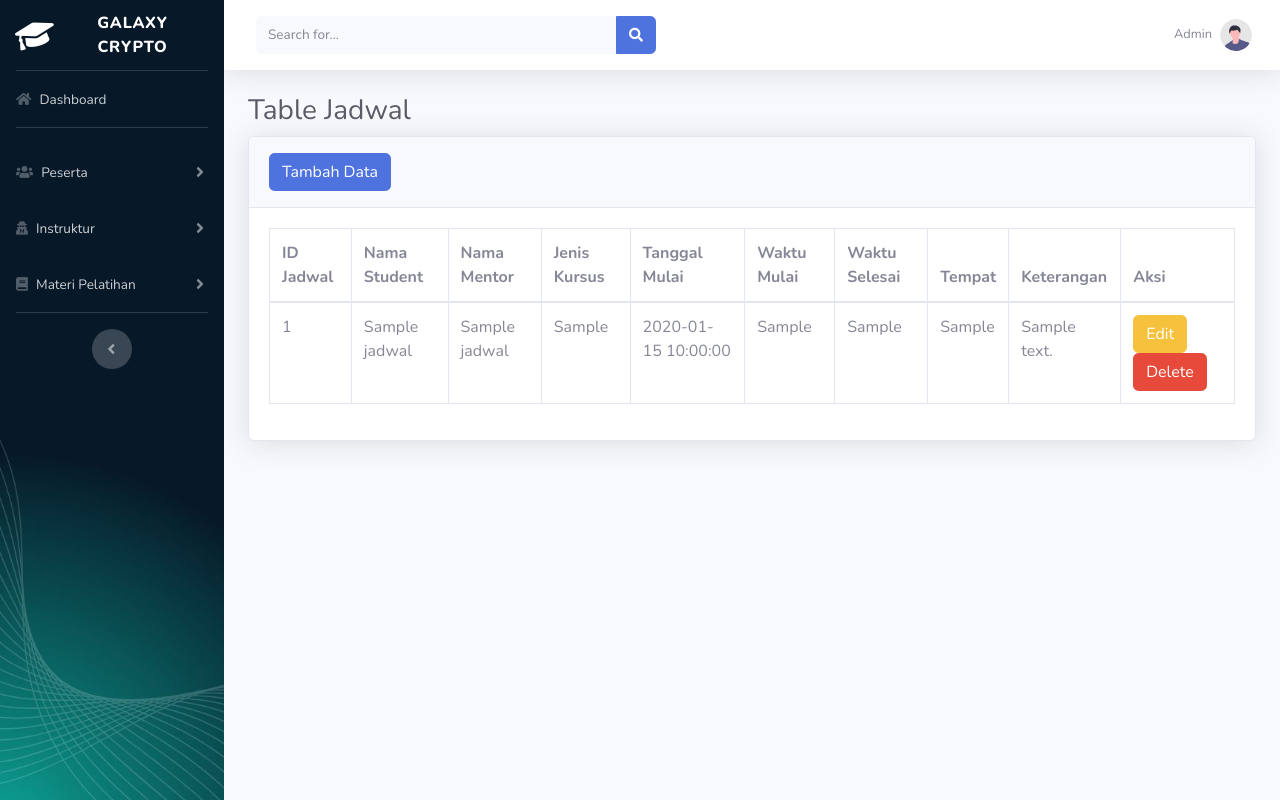
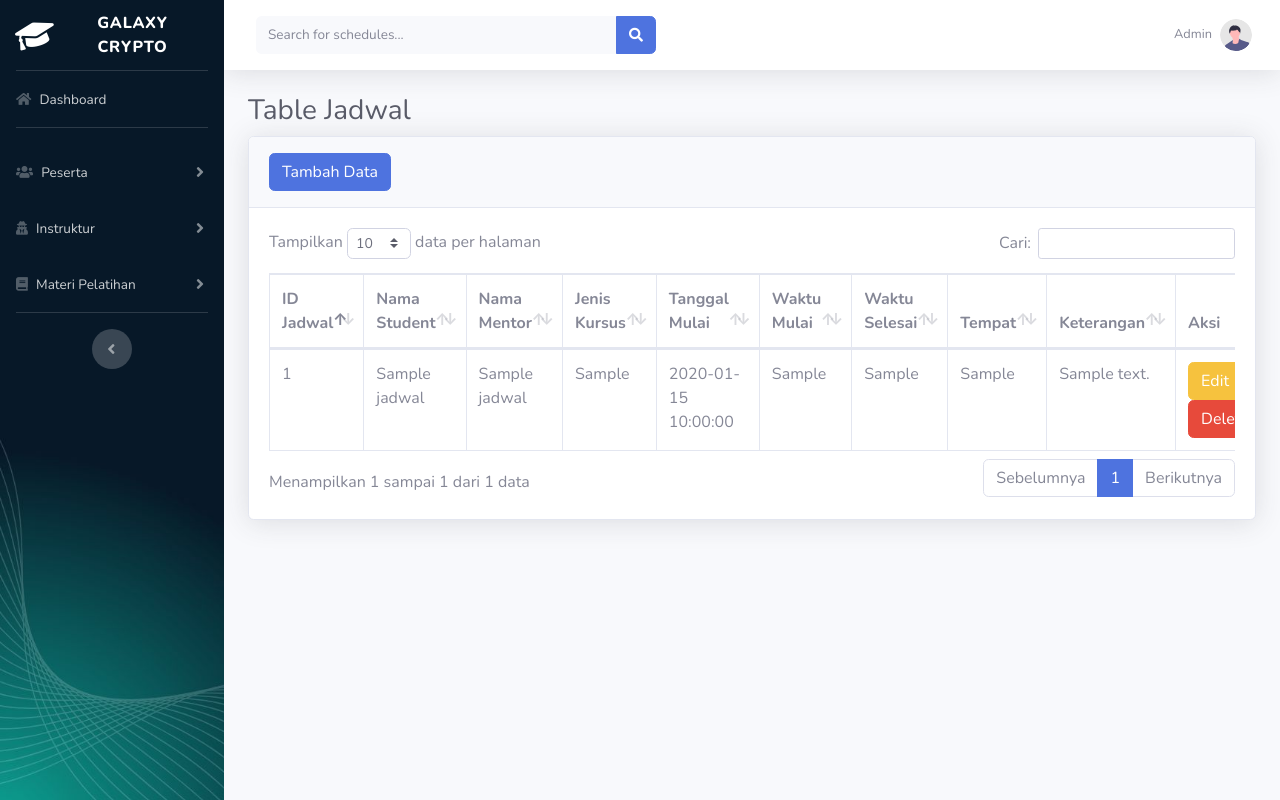
Before and after one commit to aribisma13/galaxy-crypto, a PHP site: page /jadwal.php in a window 1280 px wide. Run offline with PHP 8.4, Linux system fonts and the light colour scheme; tables that the repository leaves empty or names only in its code hold one stand-in row (values such as "Sample post").

Commit message:
four commit

```diff
--- a/jadwal.php
+++ b/jadwal.php
@@ -18,18 +18,19 @@
 
     <!-- Custom styles for this template-->
     <link href="css/sb-admin-2.min.css" rel="stylesheet">
-</head>
 
-<body id="page-top">
+    <!-- DataTables CSS -->
+    <link href="vendor/datatables/dataTables.bootstrap4.min.css" rel="stylesheet">
 
-<Style>
+    <style>
         #accordionSidebar {
-    background-image: url('assets/img/bg-dashboard.jpg'); /* Sesuaikan path dengan lokasi gambar */
+            background-image: url('assets/img/bg-dashboard.jpg');
             background-size: cover;
             background-position: left;
             background-repeat: no-repeat;
         }
-</Style>
+    </style>
+</head>
 
     <!-- Page Wrapper -->
     <div id="wrapper">
@@ -134,7 +135,7 @@
                     <!-- Topbar Search -->
                     <form class="d-none d-sm-inline-block form-inline mr-auto ml-md-3 my-2 my-md-0 mw-100 navbar-search">
                         <div class="input-group">
-                            <input type="text" class="form-control bg-light border-0 small" placeholder="Search for..." aria-label="Search" aria-describedby="basic-addon2">
+                            <input type="text" class="form-control bg-light border-0 small" id="searchInput" placeholder="Search for schedules..." aria-label="Search" aria-describedby="basic-addon2">
                             <div class="input-group-append">
                                 <button class="btn btn-primary" type="button">
                                     <i class="fas fa-search fa-sm"></i>
@@ -155,7 +156,7 @@
                             <div class="dropdown-menu dropdown-menu-right p-3 shadow animated--grow-in" aria-labelledby="searchDropdown">
                                 <form class="form-inline mr-auto w-100 navbar-search">
                                     <div class="input-group">
-                                        <input type="text" class="form-control bg-light border-0 small" placeholder="Search for..." aria-label="Search" aria-describedby="basic-addon2">
+                                        <input type="text" class="form-control bg-light border-0 small" id="searchInputMobile" placeholder="Search for schedules..." aria-label="Search" aria-describedby="basic-addon2">
                                         <div class="input-group-append">
                                             <button class="btn btn-primary" type="button">
                                                 <i class="fas fa-search fa-sm"></i>
@@ -182,8 +183,11 @@
                         </li>
                     </ul>
                 </nav>
-                <!-- Page Content -->
+                <!-- End of Topbar -->
+
+                <!-- Begin Page Content -->
                 <div class="container-fluid">
+
                     <!-- Modal Tambah Jadwal -->
                     <div class="modal fade" id="tambahJadwalModal" tabindex="-1" role="dialog" aria-labelledby="tambahJadwalModalLabel" aria-hidden="true">
                         <div class="modal-dialog" role="document">
@@ -306,8 +310,16 @@
                         </div>
                     </div>
                 </div>
+                <!-- /.container-fluid -->
+
             </div>
+            <!-- End of Main Content -->
+
         </div>
+        <!-- End of Content Wrapper -->
+
+    </div>
+    <!-- End of Page Wrapper -->
 
     <!-- Logout Modal-->
     <div class="modal fade" id="logoutModal" tabindex="-1" role="dialog" aria-labelledby="exampleModalLabel" aria-hidden="true">
@@ -327,6 +339,7 @@
             </div>
         </div>
     </div>
+
     <!-- Bootstrap core JavaScript-->
     <script src="vendor/jquery/jquery.min.js"></script>
     <script src="vendor/bootstrap/js/bootstrap.bundle.min.js"></script>
@@ -334,8 +347,45 @@
     <!-- Core plugin JavaScript-->
     <script src="vendor/jquery-easing/jquery.easing.min.js"></script>
 
+    <!-- Page level plugins -->
+    <script src="vendor/datatables/jquery.dataTables.min.js"></script>
+    <script src="vendor/datatables/dataTables.bootstrap4.min.js"></script>
+
     <!-- Custom scripts for all pages-->
     <script src="js/sb-admin-2.min.js"></script>
+
+    <!-- Page level custom scripts -->
+    <script>
+        $(document).ready(function() {
+            // Inisialisasi DataTable
+            $('#dataTable').DataTable({
+                "language": {
+                    "search": "Cari:",
+                    "lengthMenu": "Tampilkan _MENU_ data per halaman",
+                    "zeroRecords": "Tidak ada data yang ditemukan",
+                    "info": "Menampilkan _START_ sampai _END_ dari _TOTAL_ data",
+                    "infoEmpty": "Menampilkan 0 sampai 0 dari 0 data",
+                    "infoFiltered": "(disaring dari _MAX_ total data)",
+                    "paginate": {
+                        "first": "Pertama",
+                        "last": "Terakhir",
+                        "next": "Berikutnya",
+                        "previous": "Sebelumnya"
+                    }
+                }
+            });
+
+            // Fungsi pencarian untuk input desktop
+            $('#searchInput').keyup(function(){
+                $('#dataTable').DataTable().search($(this).val()).draw();
+            });
+
+            // Fungsi pencarian untuk input mobile
+            $('#searchInputMobile').keyup(function(){
+                $('#dataTable').DataTable().search($(this).val()).draw();
+            });
+        });
+    </script>
 
 </body>
 
```
Lines whose indentation alone changed are shown as unchanged.
